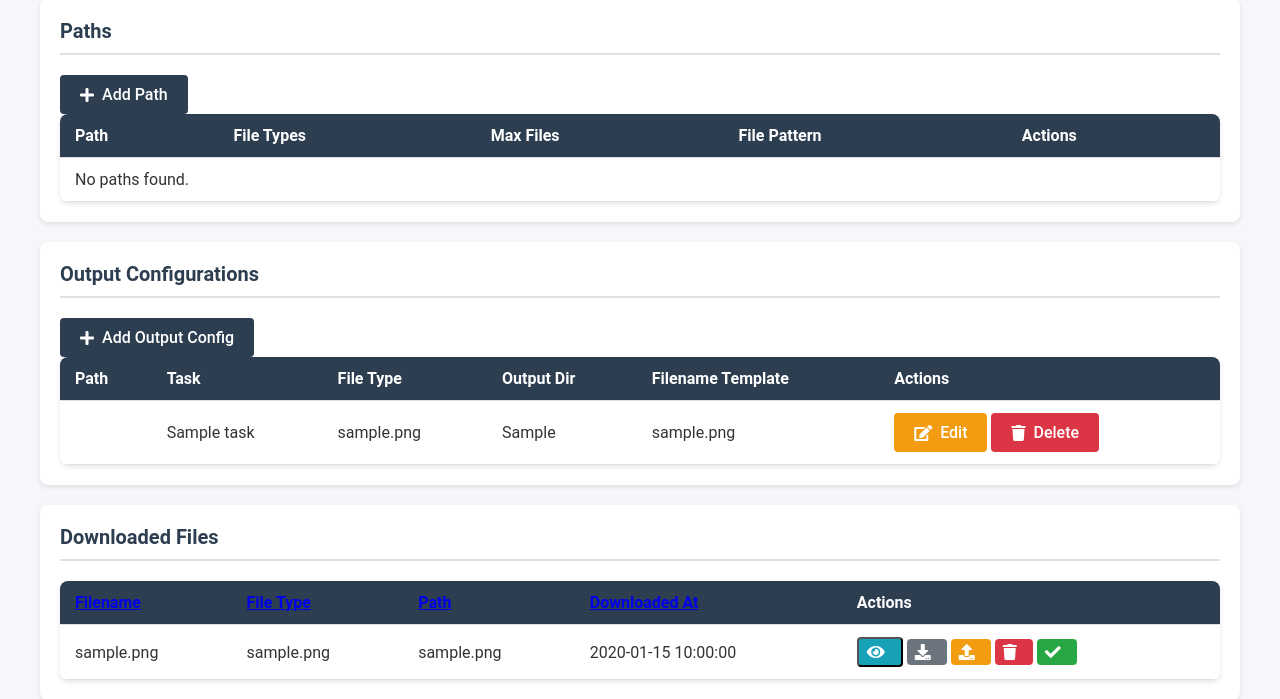
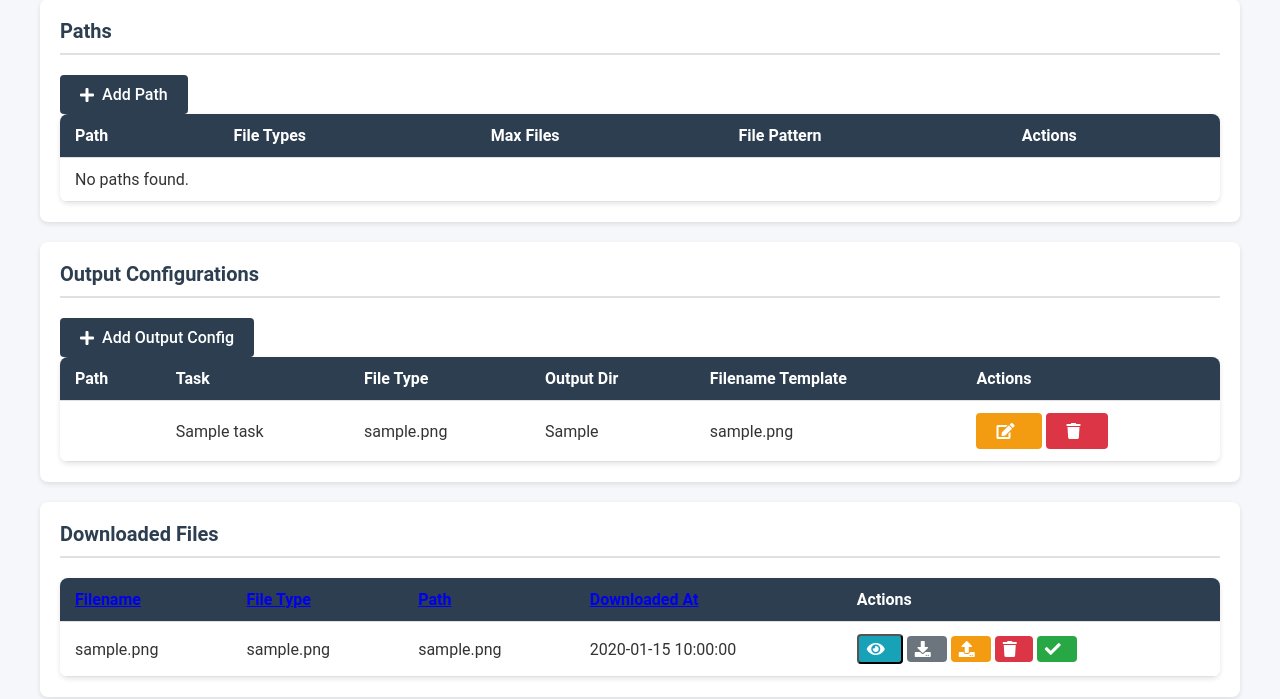
Before and after one commit to parthvadnere/File-Management-Automation, a Django app: page /manage/clients/1/details/ in a window 1280 px wide. Shown: the part 437-1136 px from the top of the page. Run offline with Django 4.2, Linux system fonts and the light colour scheme; tables that the repository leaves empty hold one stand-in row (values such as "Sample post"); data that the repository does not hold is empty; parts of the project's set-up code (start-up, migrations or seed data) failed here and were passed over.

Commit message:
keep just icon only and remove rmaining text from that button

```diff
--- a/pharmpix_django/client_manager/templates/client_manager/client_details.html
+++ b/pharmpix_django/client_manager/templates/client_manager/client_details.html
@@ -39,8 +39,8 @@
                             <td>{{ path.max_files }}</td>
                             <td>{{ path.file_pattern|default:"-" }}</td>
                             <td>
-                                <a href="{% url 'edit_path' client.id path.id %}" class="btn btn-warning"><i class="fas fa-edit"></i> Edit</a>
-                                <a href="{% url 'delete_path' client.id path.id %}" class="btn btn-danger delete-btn"><i class="fas fa-trash"></i> Delete</a>
+                                <a href="{% url 'edit_path' client.id path.id %}" class="btn btn-warning"><i class="fas fa-edit"></i></a>
+                                <a href="{% url 'delete_path' client.id path.id %}" class="btn btn-danger delete-btn"><i class="fas fa-trash"></i></a>
                             </td>
                         </tr>
                     {% empty %}
@@ -77,8 +77,8 @@
                             <td>{{ config.output_dir }}</td>
                             <td>{{ config.filename_template }}</td>
                             <td>
-                                <a href="{% url 'edit_output_config' client.id config.id %}" class="btn btn-warning"><i class="fas fa-edit"></i> Edit</a>
-                                <a href="{% url 'delete_output_config' client.id config.id %}" class="btn btn-danger delete-btn"><i class="fas fa-trash"></i> Delete</a>
+                                <a href="{% url 'edit_output_config' client.id config.id %}" class="btn btn-warning"><i class="fas fa-edit"></i></a>
+                                <a href="{% url 'delete_output_config' client.id config.id %}" class="btn btn-danger delete-btn"><i class="fas fa-trash"></i></a>
                             </td>
                         </tr>
                     {% empty %}
@@ -121,7 +121,7 @@
                             {% elif file.is_validated %}
                                 <button class="btn btn-primary action-btn send-sftp-btn" data-file-id="{{ file.id }}" data-client-id="{{ client.id }}"><i class="fas fa-upload"></i></button>
                             {% else %}
-                                <button class="btn btn-danger action-btn view-errors-btn" data-errors="{{ file.validation_errors|escape }}"><i class="fas fa-exclamation-circle"></i><i class="fas fa-exclamation-circle error-icon"></i></button>
+                                <button class="btn btn-danger action-btn view-errors-btn" data-errors="{{ file.validation_errors|escape }}"><i class="fas fa-exclamation-circle"></i></button>
                             {% endif %}
                         </td>
                     </tr>
```
